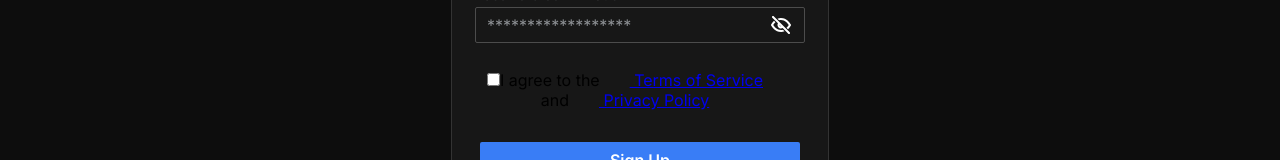
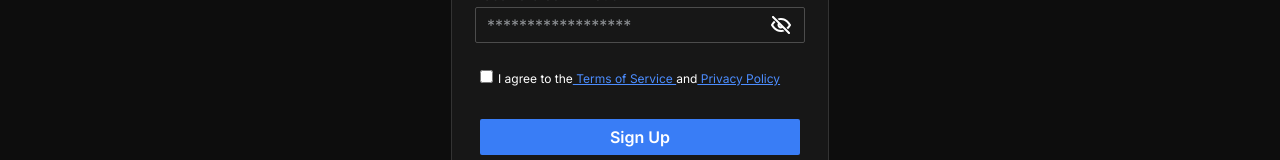
Before and after one commit to FightersForJustice/inctagram, a Next.js app: page /auth/registration in a window 1280 px wide. Shown: the part 497-657 px from the top of the page. Built offline with nearby package versions, Linux system fonts and the light colour scheme; no server answers.

Commit message:
feat: add styles to checkbox

```diff
--- a/@ui/design/settings/commonAuth.module.scss
+++ b/@ui/design/settings/commonAuth.module.scss
@@ -4,7 +4,7 @@
 .authContainer {
   background-color: colors.$dark-700;
   width: 100%;
-  height: calc(100vh - 60px);
+  height: calc(100vh + 60px);
   display: flex;
   justify-content: center;
 }
--- a/components/auth/Registration/RegistrationForm.module.scss
+++ b/components/auth/Registration/RegistrationForm.module.scss
@@ -8,12 +8,16 @@
   margin-top: -6px;
 }
 
-.link {
-  padding: 0px 30px;
+.inputWrapper {
+  margin-bottom: 27px;
 }
 
-.inputWrapper {
-  margin-bottom: 27px;
+.checkboxWrapper {
+  text-align: left;
+  font-size: 12px;
+  padding: 0 5px;
+  font-weight: 400;
+  line-height: 16px;
 }
 
 .buttonWrapper {
@@ -25,11 +29,28 @@
   }
 }
 
+.checkbox {
+  margin-right: 5px;
+  cursor: pointer;
+}
+
+.text,
+.label {
+  color: colors.$light-100;
+  font-family: 'Inter';
+}
+
 .text {
-  color: #fff;
   text-align: center;
-  font-family: 'Inter';
   margin-top: 15px;
+}
+
+.label {
+  color: colors.$light-100;
+}
+
+.link {
+  color: colors.$primary-300;
 }
 
 .SignIn {
```
